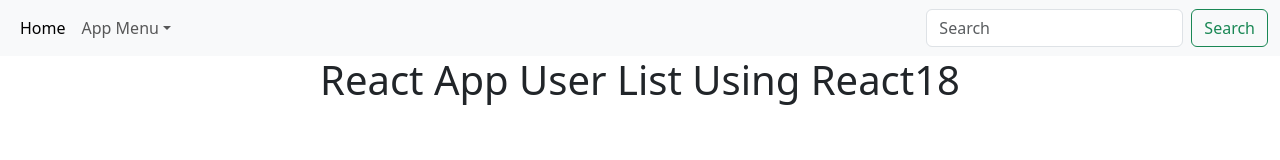
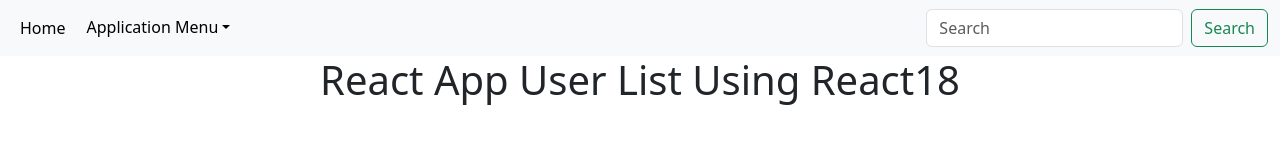
Before and after one commit to gitcoder-23/User-Data-React18, a React (Create React App) app: page / in a window 1280 px wide. Shown: the top 160 px of the page. Built offline with nearby package versions, Linux system fonts and the light colour scheme.

Commit message:
dropdown

```diff
--- a/src/user/NewApiTask/Nav/Menu.js
+++ b/src/user/NewApiTask/Nav/Menu.js
@@ -1,7 +1,5 @@
 import React from 'react'
-// import { Link } from "react-router-dom";
-// import {  } from "bootstrap";
-import { Button, Nav } from 'react-bootstrap';
+import { Button, Dropdown, Nav } from 'react-bootstrap';
 
 const Menu = () => {
   return (
@@ -17,17 +15,18 @@
         <li className="nav-item">
           <a className="nav-link active" aria-current="page" href="/">Home</a>
         </li>
-        <li className="nav-item dropdown">
-          <a className="nav-link dropdown-toggle" href="/" role="button" data-bs-toggle="dropdown" aria-expanded="false">
-            App Menu
-          </a>
-          <ul className="dropdown-menu">
-            <li><a className="dropdown-item" href="/userapp">userapp</a></li>
-            <li><a className="dropdown-item" href="/userapptask">UserAppTask</a></li>
-            <li><hr className="dropdown-divider"/></li>
-          </ul>
-        </li>
+        <Dropdown>
+      <Dropdown.Toggle variant="light" id="dropdown-basic">
+        Application Menu
+      </Dropdown.Toggle>
+
+      <Dropdown.Menu>
+        <Dropdown.Item href="/userapp">User list  app</Dropdown.Item>
+        <Dropdown.Item href="/userapptask">User list Dummy Json</Dropdown.Item>
+      </Dropdown.Menu>
+    </Dropdown>
       </ul>
+
       <form className="d-flex" role="search">
         <input className="form-control me-2" type="search" placeholder="Search" aria-label="Search"/>
         <button className="btn btn-outline-success" type="submit">Search</button>
--- a/src/user/NewApiTask/UserAppTask.js
+++ b/src/user/NewApiTask/UserAppTask.js
@@ -6,6 +6,7 @@
 import ViewTaskModal from './taskModal/ViewTaskModal';
 import AddTaskModal from './taskModal/AddTaskModal';
 import EditTaskModal from './taskModal/EditTaskModal';
+import { Spinner } from 'react-bootstrap';
 
 
 const UserAppTask = () => {
@@ -207,7 +208,19 @@
 
       <h1 className="m-4">React User App Using dummyjason Api</h1>{' '}
 
-      {dadaLoading === true ? (<h2 style={{color:'brown', fontSize:'20px'}}>Data is Loading !...</h2>)
+      {dadaLoading === true ? (
+      // <h2 style={{color:'brown', fontSize:'20px'}}>Data is Loading !...</h2>
+      <Button variant="primary" disabled>
+        <Spinner
+          as="span"
+          animation="grow"
+          size="sm"
+          role="status"
+          aria-hidden="true"
+        />
+        Please wait...
+      </Button>
+      )
       : userlist.length === 0 ?
       (<h2 style={{color:'grey', fontSize:'20px'}}>No Data ! </h2>)
       : (
```
